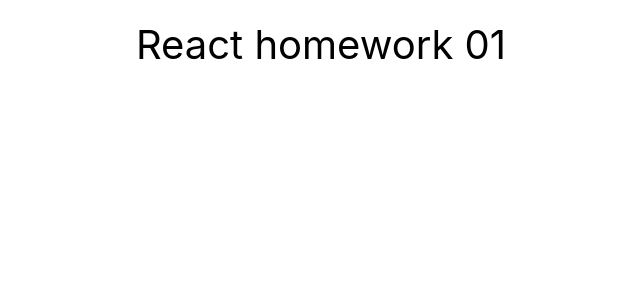
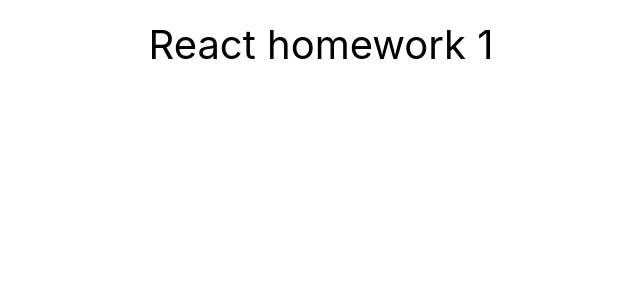
Before and after one commit to YuliiaTS/goit-react-hw-01-components, a React (Create React App) app: page / in a window 1280 px wide. Shown: the top 300 px of the page, without its empty margins (319-959 px from the left). Built offline with nearby package versions, Linux system fonts and the light colour scheme.

Commit message:
add.data.json

```diff
--- a/src/components/App.jsx
+++ b/src/components/App.js
@@ -1,3 +1,8 @@
+// import user from 'path/to/user.json';
+// import data from '/path/to/data.json';
+// import friends from 'path/to/friends.json';
+// import transactions from 'path/to/transactions.json';
+
 export const App = () => {
   return (
     <div
@@ -8,10 +13,10 @@ export const App = () => {
         justifyContent: 'center',
         alignItems: 'center',
         fontSize: 40,
-        color: '#010101'
+        color: '#010101',
       }}
     >
-      React homework 01
+      React homework 1
     </div>
   );
 };
```
